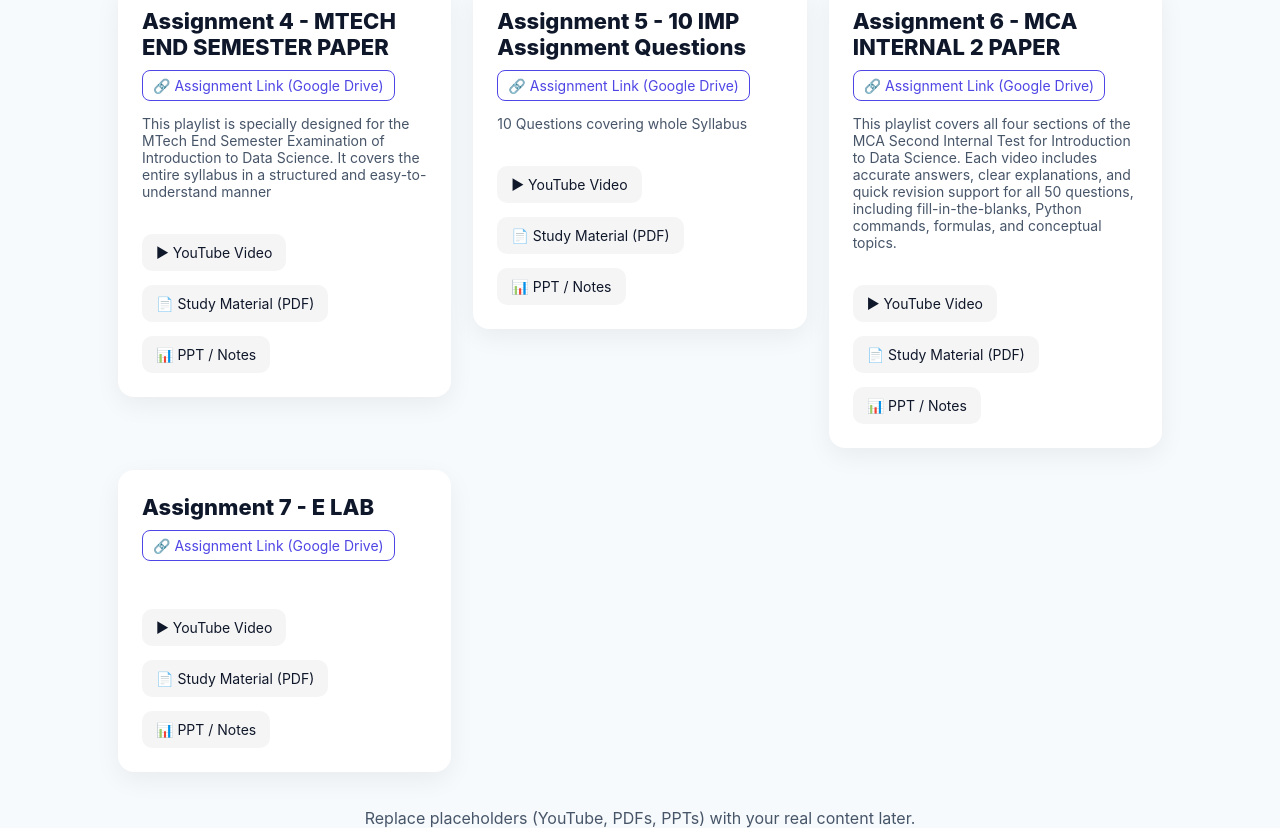
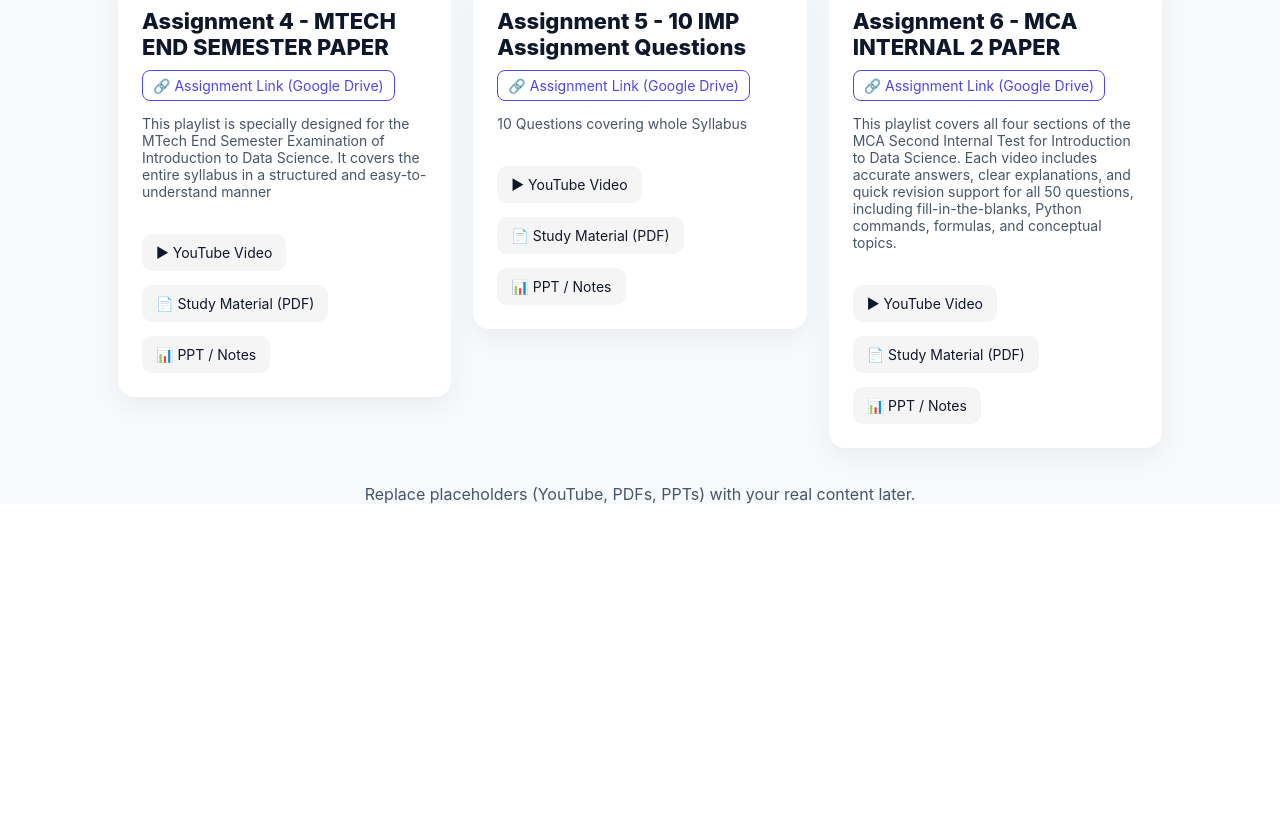
Before and after one commit to vaishnavikhatri3/data_science_assignment_final, a React (Vite) app: page / in a window 1280 px wide. Shown: the part 696-1524 px from the top of the page. After the commit the page ends 1200 px from the top, so only its background shows below. Built offline with nearby package versions, Linux system fonts and the light colour scheme.

Commit message:
Update App.jsx

```diff
--- a/src/App.jsx
+++ b/src/App.jsx
@@ -8,8 +8,8 @@ const sampleAssignments = [
     id: 1,
     title: 'Assignment 1 - MTECH IT INTERNAL 1 PAPER',
     video: 'https://youtube.com/playlist?list=PLSBMcQ-3aOgqoyCAG4lvi2VFBl8g0p0JV&si=ZPG0IFftB8ZW7Hp8',
-    pdf: 'https://docs.google.com/document/d/1lhl4Ijfgh3zcHMLWLNMPYjIMptTAdWILKOjWQAoCOus/edit?tab=t.0',
-    ppt: 'https://docs.google.com/presentation/d/1eBi28nPxEOfIcjKPQUXelC1ZzzG88pil/edit?usp=sharing&ouid=102752533725136234639&rtpof=true&sd=true',
+    pdf: 'https://docs.google.com/presentation/d/1eBi28nPxEOfIcjKPQUXelC1ZzzG88pil/edit?usp=sharing&ouid=102752533725136234639&rtpof=true&sd=true',
+    ppt: 'https://docs.google.com/document/d/1lhl4Ijfgh3zcHMLWLNMPYjIMptTAdWILKOjWQAoCOus/edit?tab=t.0',
     summary: 'This playlist contains all three videos of my Internal-1 Data Science paper solution (MTech IT).The paper is divided into three sections, and each video explains one full section in an easy and detailed way.Perfect for quick revision, last-minute study, and understanding concepts with clear logic.'
   },
   {
@@ -26,6 +26,7 @@ const sampleAssignments = [
     video: 'https://youtube.com/playlist?list=PLSBMcQ-3aOgqPtRy9TAE0mPBnObl9uBif&si=4e0jPQd_ENFcv8Ff',
     pdf: 'https://drive.google.com/file/d/1axNdlW6W-JnzNeayNmwYNM2KkToVkqjZ/view?usp=sharing',
     ppt: 'https://drive.google.com/file/d/1axNdlW6W-JnzNeayNmwYNM2KkToVkqjZ/view?usp=sharing',
+
     summary: 'This solution set covers all 40 Multiple Choice Questions (MCQs) of the Internal–III Examination for M.Tech (Information Technology) in a clear, easy, and well-structured manner. Each question is explained in simple language, ensuring quick understanding and effective revision.'
   },
 
@@ -34,7 +35,7 @@ const sampleAssignments = [
     title: 'Assignment 4 - MTECH  END SEMESTER PAPER',
     video: 'https://youtube.com/playlist?list=PLSBMcQ-3aOgpPmOLF3bBs_-9X7ajSIoCY&si=PSWlwCdlrPDUMftx',
     pdf: 'https://docs.google.com/document/d/1Ymql7cupcuPN4o2mdjt7zDSKa2GfGhElkt4Yh1_IyIU/edit?tab=t.0#heading=h.9f3w51giynvv',
-    ppt: 'https://docs.google.com/presentation/d/1Cfl_CZMMT3SZvTb-tBDfxSYOFCWSMX_t/edit?usp=sharing&ouid=102752533725136234639&rtpof=true&sd=true',
+    ppt: '',
     summary: 'This playlist is specially designed for the MTech End Semester Examination of Introduction to Data Science. It covers the entire syllabus in a structured and easy-to-understand manner'
   },
   {
@@ -54,14 +55,7 @@ const sampleAssignments = [
     ppt: 'https://docs.google.com/document/d/1c77BSQSx55J2bF_yqrh3RYYtsPJTvvf3TIIb-0PQgM8/edit?pli=1&tab=t.0',
     summary: 'This playlist covers all four sections of the MCA Second Internal Test for Introduction to Data Science. Each video includes accurate answers, clear explanations, and quick revision support for all 50 questions, including fill-in-the-blanks, Python commands, formulas, and conceptual topics.'
   },
-  {
-    id: 2,
-    title: 'Assignment 7 - E LAB',
-    video: '',
-    pdf: 'https://drive.google.com/file/d/1X6qujTOx1xiTYZ3zGZNoDn8_Pw8K07r3/view?usp=sharing',
-    ppt: 'https://docs.google.com/document/d/1c77BSQSx55J2bF_yqrh3RYYtsPJTvvf3TIIb-0PQgM8/edit?pli=1&tab=t.0',
-    summary: ''
-  }
+
 ]
 
 export default function App() {
```
